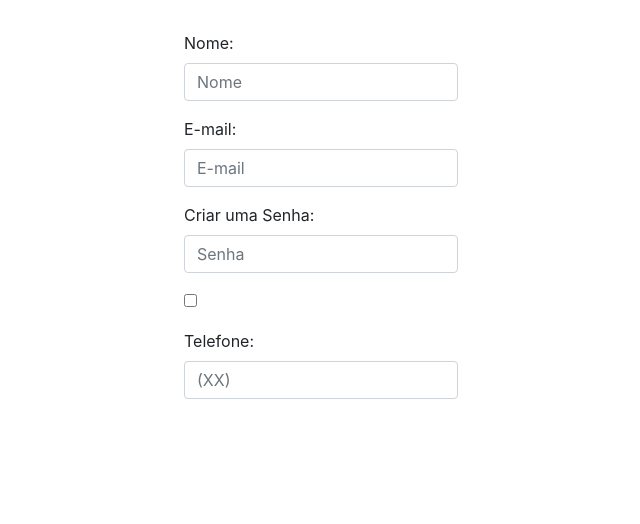
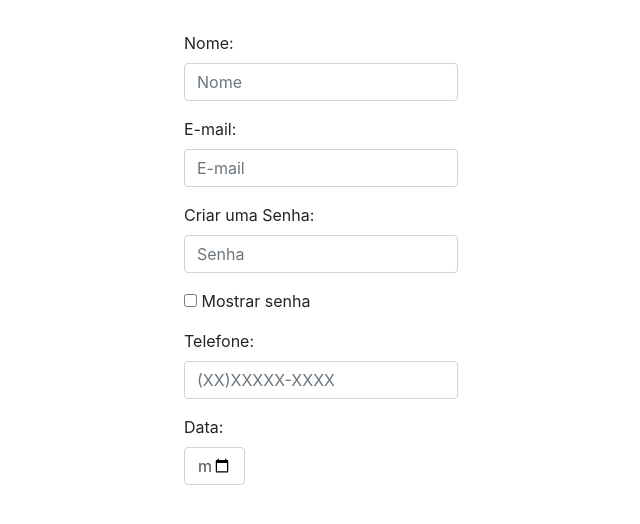
Before and after one commit to gabrielsantos7/gusteaus, a PHP site: page /gusteaus/cadastrar in a window 1280 px wide. Shown: the part 201-725 px from the top of the page, without its empty margins (319-959 px from the left). Run offline with PHP 8.4, Linux system fonts and the light colour scheme.

Commit message:
corrigida a estrutura do html

```diff
--- a/app/Views/cadastrar.view.php
+++ b/app/Views/cadastrar.view.php
@@ -8,10 +8,8 @@ require VIEW_PATH .  'components/header.php'
 ?>
 
 <main>
-
     <section>
         <div class="container-fluid" id="ctn-form-login">
-
             <h2 class="text-center font-satisfy font-yellow pt-3">
                 Seja Bem Vindo!
             </h2>
@@ -36,10 +34,24 @@ require VIEW_PATH .  'components/header.php'
                     <div class="col-12">
                         <label for="senha" class="form-label font-poppins fw-bold">Criar uma Senha:</label>
                         <input required type="password" class="form-control mb-3" name="senha" id="senha" placeholder="Senha" />
-        <input type="checkbox" name="mostrar-senha" id="mostrar-senha">
+                        <input type="checkbox" name="mostrar-senha" id="mostrar-senha"> <span class="font-poppins">Mostrar senha</span>
                     </div>
 
                     <div class="col-12 my-3">
                         <label for="telefone" class="form-label font-poppins fw-bold">Telefone:</label>
-        <input required type="telefone" class="form-control" name="telefone" id="telefone" placeholder="(XX)" />
+                        <input required type="telefone" class="form-control" name="telefone" id="telefone" placeholder="(XX)XXXXX-XXXX" />
                     </div>
+
+                    <div class="row col-12">
+                        <div class="col-12 col-md-4">
+                            <label for="data" class="form-label">Data:</label>
+                            <input required type="date" name="data" id="data" class="form-control" placeholder="Escolha uma data..." />
+                        </div>
+                    </div>
+                </form>
+            </div>
+        </div>
+    </section>
+</main>
+
+<?php require VIEW_PATH .  'components/footer.php'?>
```
Lines whose indentation alone changed are shown as unchanged.
